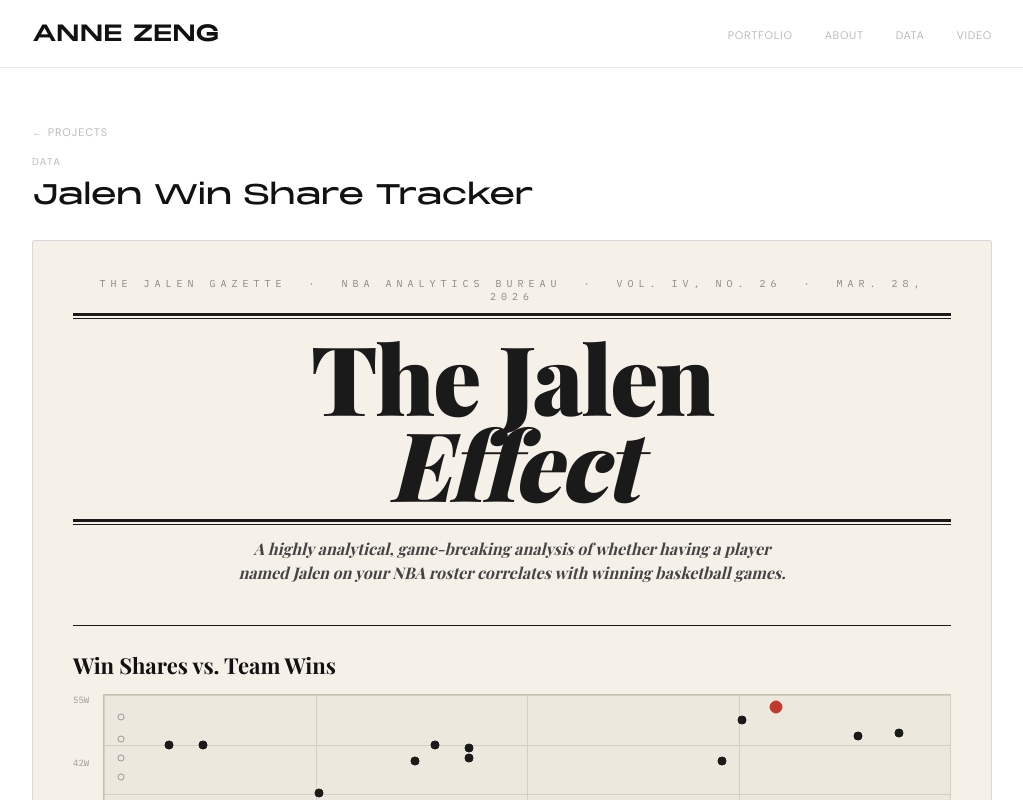
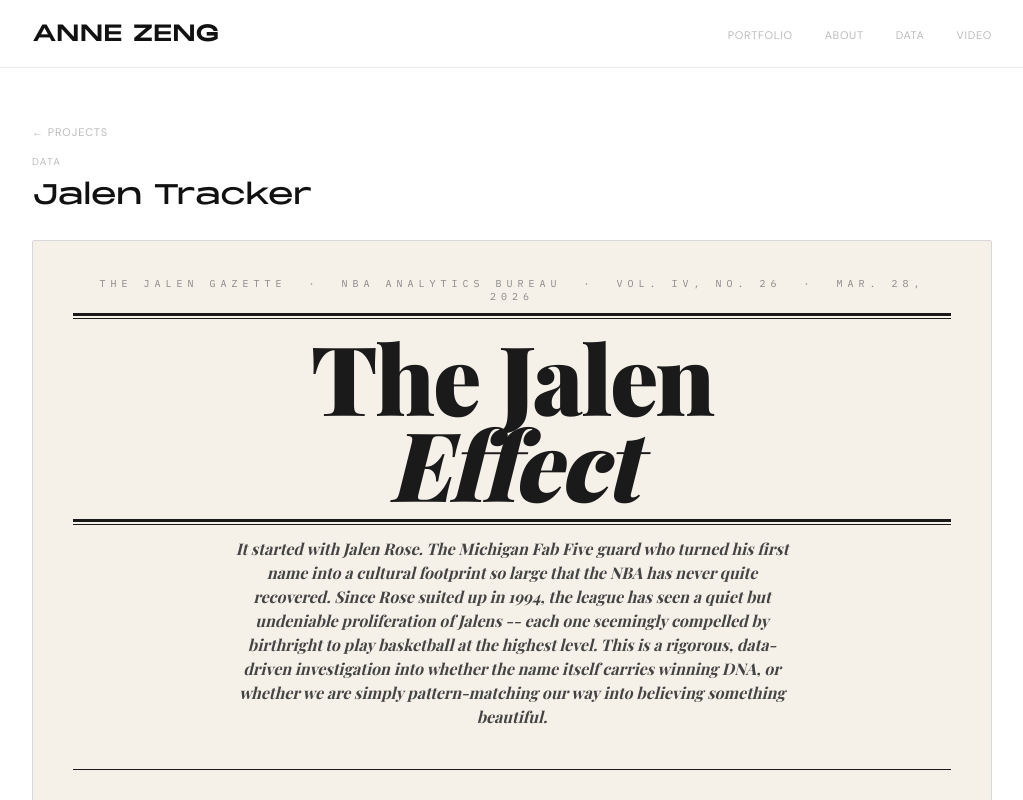
Before and after one commit to annezeng9-bot/nextjs-portfolio, a Next.js app: page /data/jalen in a window 1280 px wide. Shown: the top 800 px of the page, without its empty margins (128-1151 px from the left). Built offline with nearby package versions, Linux system fonts and the light colour scheme; a web font is replaced by a local one.

Commit message:
jalen tracker: rename title, expand editorial blurb

```diff
--- a/app/data/jalen/page.tsx
+++ b/app/data/jalen/page.tsx
@@ -103,7 +103,7 @@ export default function JalenPage() {
       <div className={styles.header}>
         <a href="/data" className={styles.back}>Projects</a>
         <p className={styles.label}>Data</p>
-        <h1 className={styles.title}>Jalen Win Share Tracker</h1>
+        <h1 className={styles.title}>Jalen Tracker</h1>
       </div>
 
       <div className={styles.window}>
@@ -121,7 +121,7 @@ export default function JalenPage() {
             </h1>
             <DoubleRule style={{ marginTop: 14, marginBottom: 12 }} />
             <p style={{ fontFamily: "'Playfair Display', serif", fontStyle: "italic", fontSize: "clamp(13px, 2vw, 16px)", color: "#444", maxWidth: 560, margin: "0 auto", lineHeight: 1.5 }}>
-              A highly analytical, game-breaking analysis of whether having a player named Jalen on your NBA roster correlates with winning basketball games.
+              It started with Jalen Rose. The Michigan Fab Five guard who turned his first name into a cultural footprint so large that the NBA has never quite recovered. Since Rose suited up in 1994, the league has seen a quiet but undeniable proliferation of Jalens -- each one seemingly compelled by birthright to play basketball at the highest level. This is a rigorous, data-driven investigation into whether the name itself carries winning DNA, or whether we are simply pattern-matching our way into believing something beautiful.
             </p>
           </div>
 
```
